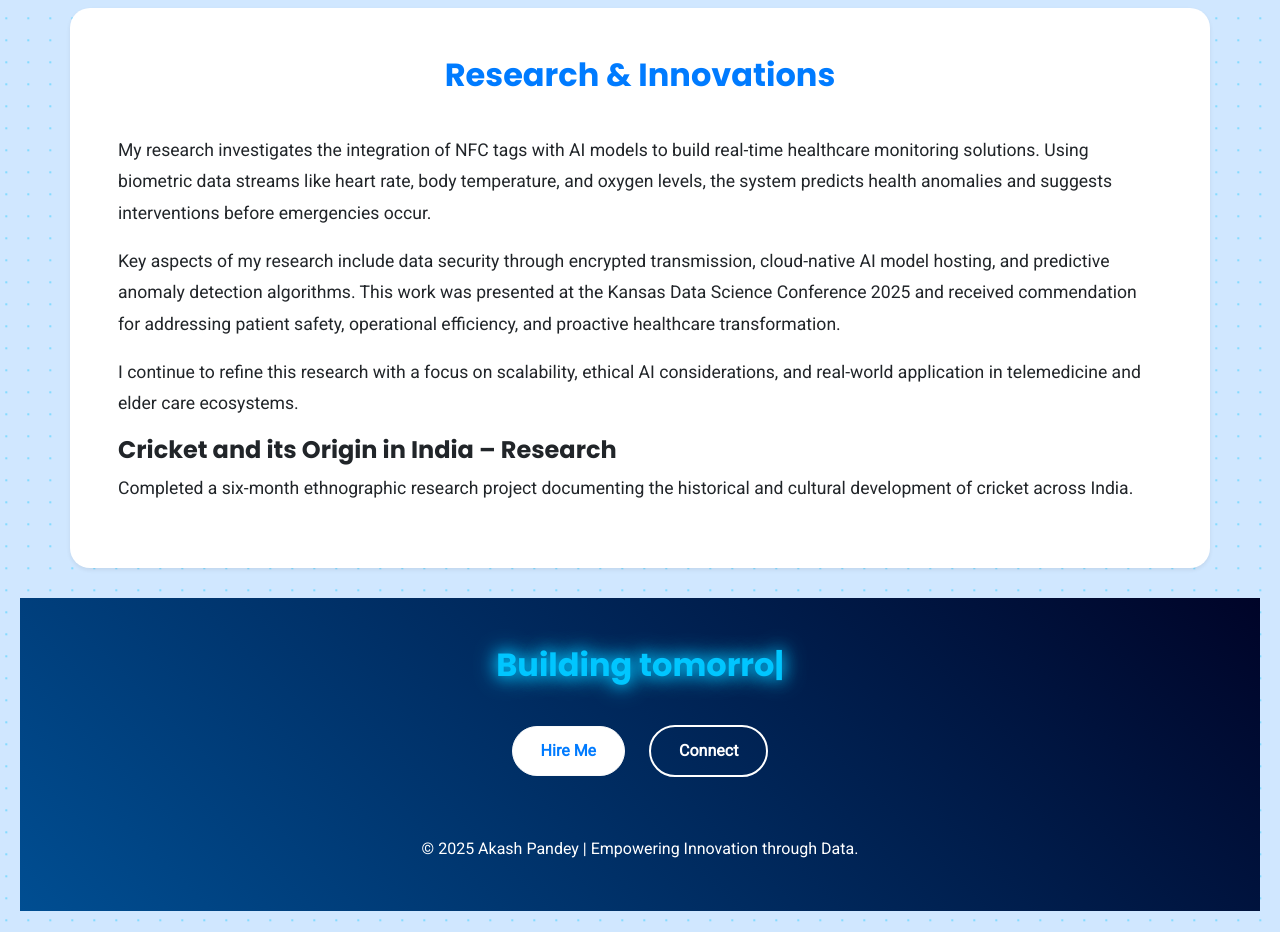
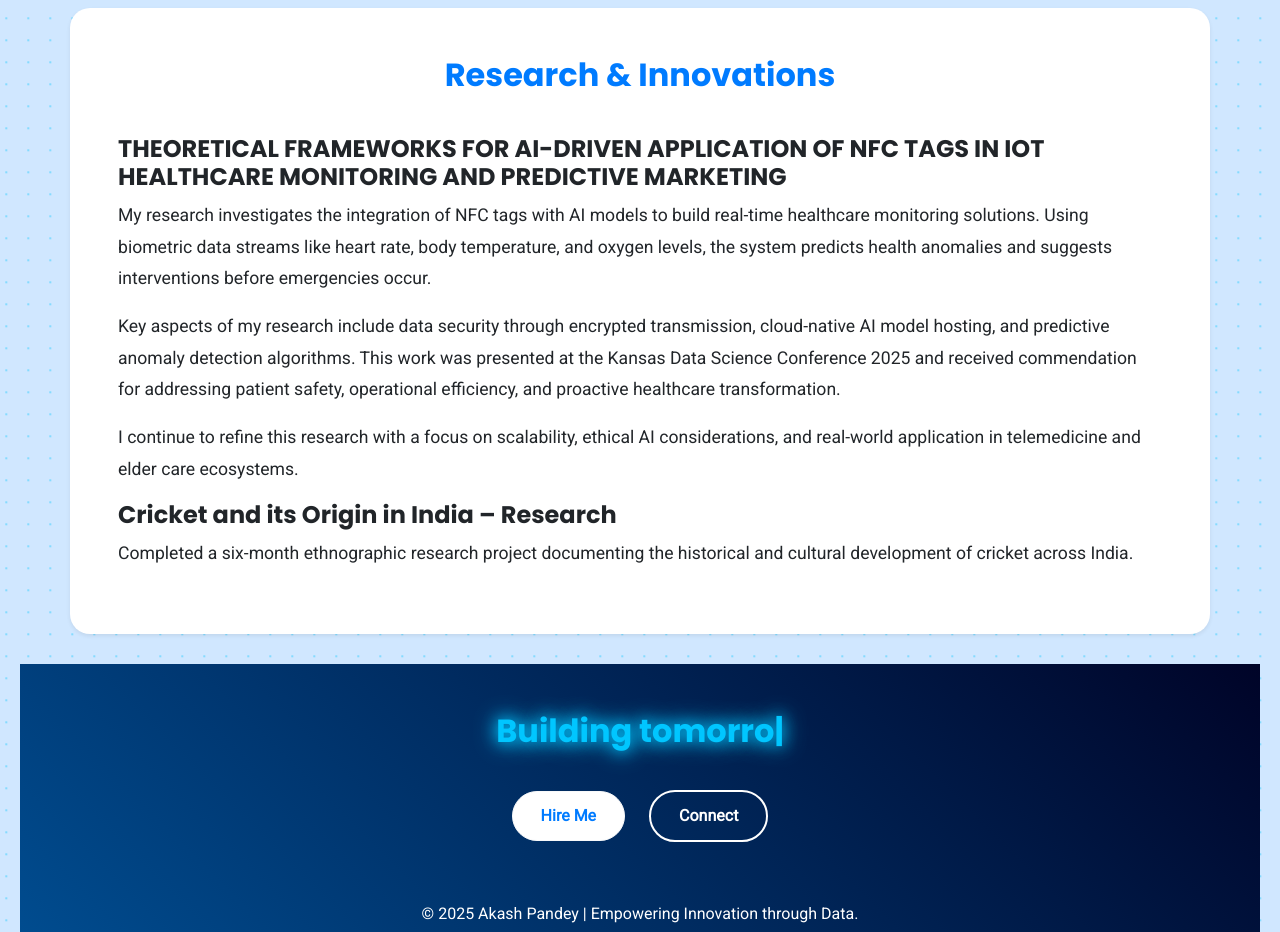
Before and after one commit to akashpandey1214/akashpandey_official, a plain HTML site: page index.html in a window 1280 px wide. Shown: the part 7820-8752 px from the top of the page. Drawn offline with nearby package versions, Linux system fonts and the light colour scheme.

Commit message:
Update index.html

```diff
--- a/index.html
+++ b/index.html
@@ -364,6 +364,7 @@
 <section id="research" class="section">
   <div class="container card p-5 shadow-sm">
     <h2>Research & Innovations</h2>
+    <h4>THEORETICAL FRAMEWORKS FOR AI-DRIVEN APPLICATION OF NFC TAGS IN IOT HEALTHCARE MONITORING AND PREDICTIVE MARKETING</h4>
     <p>My research investigates the integration of NFC tags with AI models to build real-time healthcare monitoring solutions. Using biometric data streams like heart rate, body temperature, and oxygen levels, the system predicts health anomalies and suggests interventions before emergencies occur.</p>
 
     <p>Key aspects of my research include data security through encrypted transmission, cloud-native AI model hosting, and predictive anomaly detection algorithms. This work was presented at the Kansas Data Science Conference 2025 and received commendation for addressing patient safety, operational efficiency, and proactive healthcare transformation.</p>
```
